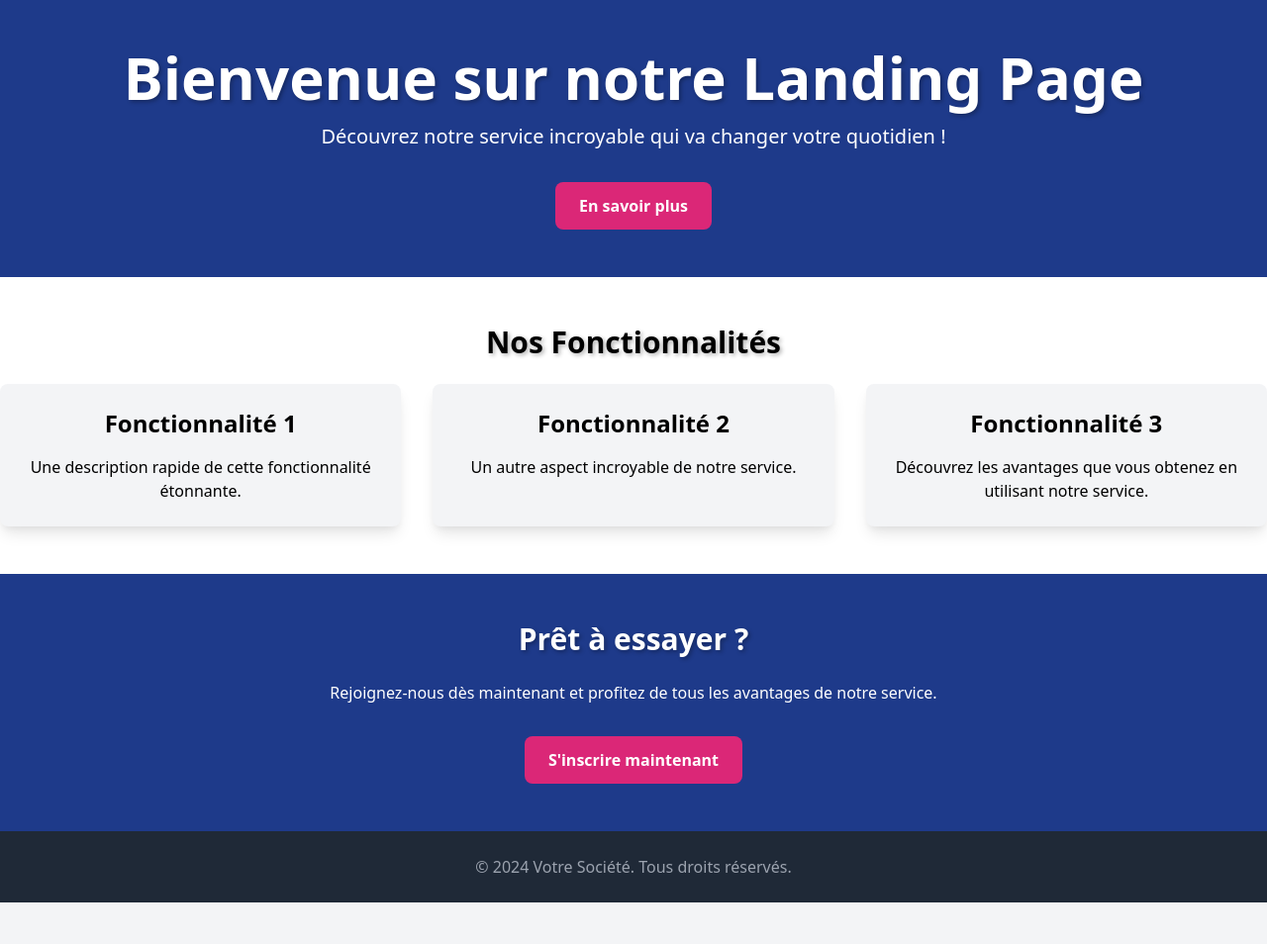
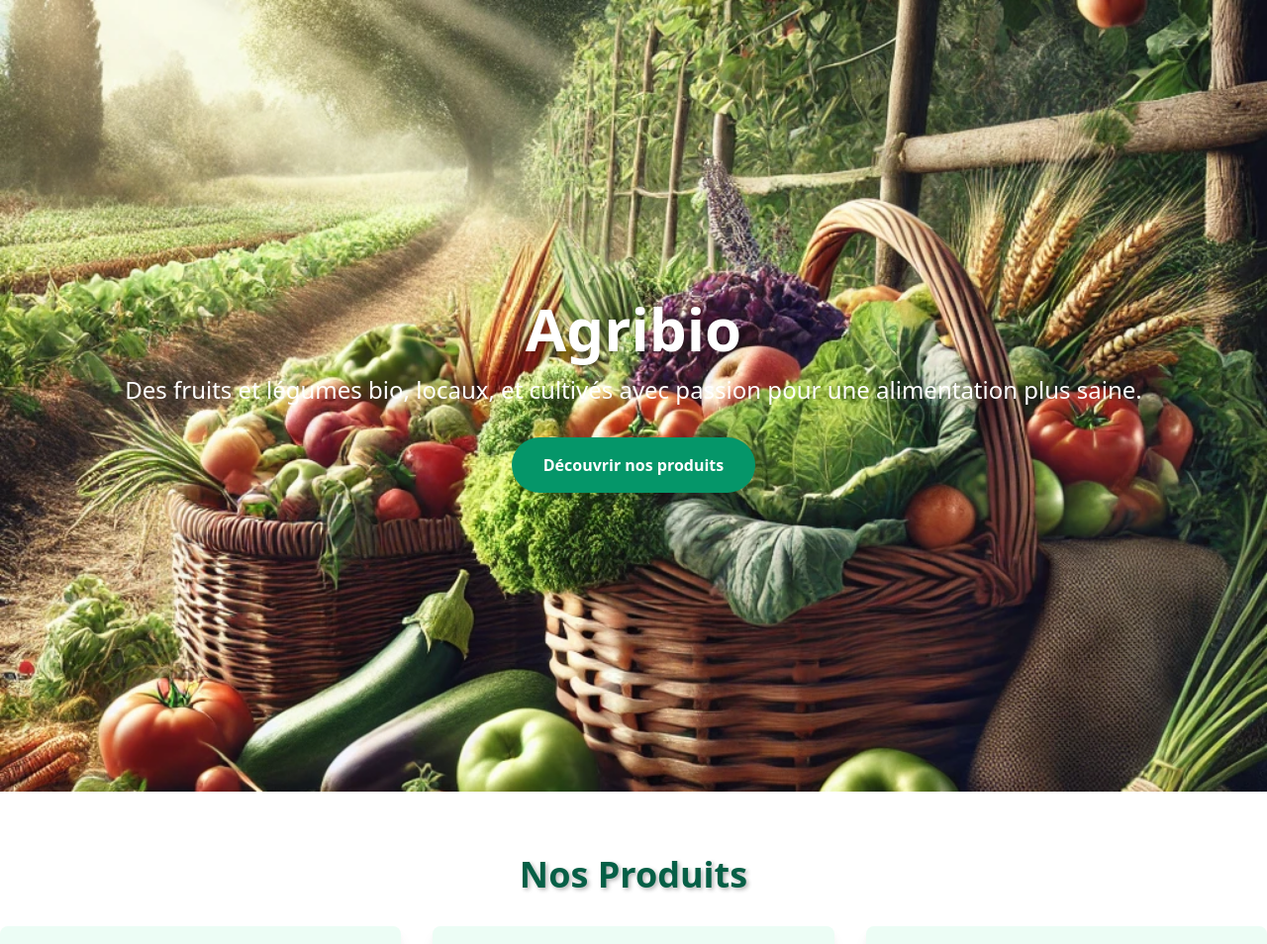
Before and after one commit to GabriellePagnard/Landing_Page_Agribio, a plain HTML site: page index.html in a window 1280 px wide. Shown: the top 954 px of the page at 99% size. Before the commit the page ends 912 px from the top, so only its background shows below. Drawn offline with nearby package versions, Linux system fonts and the light colour scheme.

Commit message:
Amélioration + ajout images

```diff
--- a/index.html
+++ b/index.html
@@ -4,61 +4,91 @@
 <head>
     <meta charset="UTF-8">
     <meta name="viewport" content="width=device-width, initial-scale=1.0">
-    <title>Landing Page</title>
+    <title>Agribio</title>
     <!-- Import Tailwind CSS -->
     <link href="https://cdn.jsdelivr.net/npm/tailwindcss@2.2.19/dist/tailwind.min.css" rel="stylesheet">
     <link rel="stylesheet" href="style.css">
 </head>
 
-<body class="bg-gray-100 font-sans leading-normal tracking-normal">
+<body class="bg-green-50 font-sans leading-normal tracking-normal">
 
-    <!-- Section d'en-tête -->
-    <header class="bg-blue-900 text-white">
-        <div class="container mx-auto flex flex-col items-center py-12">
-            <h1 class="text-4xl md:text-6xl font-bold mb-4">Bienvenue sur notre Landing Page</h1>
-            <p class="text-lg md:text-xl text-center mb-8">Découvrez notre service incroyable qui va changer votre quotidien !</p>
-            <a href="#features" class="bg-pink-600 hover:bg-pink-700 text-white font-bold py-3 px-6 rounded-lg">En savoir plus</a>
+    <!-- Section d'en-tête avec une image de fond naturelle -->
+    <header class="bg-cover bg-center h-screen text-white" style="background-image: url('ressources/home.jpg');">
+        <div class="container mx-auto flex flex-col items-center justify-center h-full">
+            <h1 class="text-5xl md:text-6xl font-bold mb-4 text-center">Agribio</h1>
+            <p class="text-lg md:text-2xl text-center mb-8">Des fruits  et légumes bio, locaux, et cultivés avec passion pour une alimentation plus saine.</p>
+            <a href="#products" class="bg-green-600 hover:bg-green-700 text-white font-bold py-4 px-8 rounded-full transition transform hover:scale-105">Découvrir nos produits</a>
         </div>
     </header>
 
-    <!-- Section des fonctionnalités -->
-    <section id="features" class="py-12 bg-white">
+    <!-- Section Présentation des produits -->
+    <section id="products" class="py-16 bg-white">
         <div class="container mx-auto text-center">
-            <h2 class="text-3xl font-bold mb-6">Nos Fonctionnalités</h2>
+            <h2 class="text-4xl font-bold mb-8 text-green-800">Nos Produits</h2>
             <div class="grid grid-cols-1 md:grid-cols-3 gap-8">
-                <div class="bg-gray-100 p-6 rounded-lg shadow-lg">
-                    <h3 class="text-2xl font-semibold mb-4">Fonctionnalité 1</h3>
-                    <p>Une description rapide de cette fonctionnalité étonnante.</p>
+                <div class="bg-green-50 p-6 rounded-lg shadow-lg transform hover:scale-105 transition">
+                    <img src="ressources/fruits.jpg" alt="Fruits Bio" class="rounded-lg mb-4">
+                    <h3 class="text-2xl font-semibold mb-2">Fruits Bio</h3>
+                    <p class="text-green-700">Des fruits de saison, frais et cultivés dans le respect de la nature.</p>
                 </div>
-                <div class="bg-gray-100 p-6 rounded-lg shadow-lg">
-                    <h3 class="text-2xl font-semibold mb-4">Fonctionnalité 2</h3>
-                    <p>Un autre aspect incroyable de notre service.</p>
+                <div class="bg-green-50 p-6 rounded-lg shadow-lg transform hover:scale-105 transition">
+                    <img src="ressources/legumes.jpg" alt="Légumes Bio" class="rounded-lg mb-4">
+                    <h3 class="text-2xl font-semibold mb-2">Légumes Bio</h3>
+                    <p class="text-green-700">Des légumes frais, gorgés de nutriments et de saveurs authentiques.</p>
                 </div>
-                <div class="bg-gray-100 p-6 rounded-lg shadow-lg">
-                    <h3 class="text-2xl font-semibold mb-4">Fonctionnalité 3</h3>
-                    <p>Découvrez les avantages que vous obtenez en utilisant notre service.</p>
+                <div class="bg-green-50 p-6 rounded-lg shadow-lg transform hover:scale-105 transition">
+                    <img src="ressources/producteur.jpg" alt="Direct du Producteur" class="rounded-lg mb-4">
+                    <h3 class="text-2xl font-semibold mb-2">Direct du Producteur</h3>
+                    <p class="text-green-700">Sans intermédiaires, directement de la ferme à votre table.</p>
                 </div>
             </div>
         </div>
     </section>
 
-    <!-- Section d'appel à l'action -->
-    <section class="py-12 bg-blue-900 text-white">
+    <!-- Section Appel à l'Action -->
+    <section class="py-16 bg-green-800 text-white">
         <div class="container mx-auto text-center">
-            <h2 class="text-3xl font-bold mb-6">Prêt à essayer ?</h2>
-            <p class="mb-8">Rejoignez-nous dès maintenant et profitez de tous les avantages de notre service.</p>
-            <button onclick="showMessage()" class="bg-pink-600 hover:bg-pink-700 text-white font-bold py-3 px-6 rounded-lg">S'inscrire maintenant</button>
+            <h2 class="text-3xl font-bold mb-4">Rejoignez notre communauté Bio</h2>
+            <p class="mb-8">Profitez de nos produits frais, naturels et engagés pour une meilleure santé.</p>
+            <button onclick="showAlert()" class="bg-yellow-500 hover:bg-yellow-600 text-gray-800 font-bold py-4 px-8 rounded-full transition transform hover:scale-105">S'inscrire Maintenant</button>
+        </div>
+    </section>
+
+    <!-- Section Témoignages -->
+    <section class="py-16 bg-white">
+        <div class="container mx-auto text-center">
+            <h2 class="text-4xl font-bold mb-8 text-green-800">Ce que disent nos clients</h2>
+            <div class="grid grid-cols-1 md:grid-cols-3 gap-8">
+                <div class="bg-green-50 p-6 rounded-lg shadow-lg">
+                    <p class="text-green-700 italic">"Des produits incroyablement frais et un goût incomparable. Je recommande vivement !"</p>
+                    <h4 class="font-semibold mt-4">- Marie</h4>
+                </div>
+                <div class="bg-green-50 p-6 rounded-lg shadow-lg">
+                    <p class="text-green-700 italic">"Enfin des fruits et légumes bio à un prix abordable, avec la garantie du circuit court."</p>
+                    <h4 class="font-semibold mt-4">- Jean</h4>
+                </div>
+                <div class="bg-green-50 p-6 rounded-lg shadow-lg">
+                    <p class="text-green-700 italic">"Le service client est excellent et la qualité des produits est exceptionnelle."</p>
+                    <h4 class="font-semibold mt-4">- Claire</h4>
+                </div>
+            </div>
         </div>
     </section>
 
     <!-- Section de pied de page -->
-    <footer class="bg-gray-800 text-gray-400 py-6">
+    <footer class="bg-green-900 text-green-200 py-8">
         <div class="container mx-auto text-center">
-            <p>&copy; 2024 Votre Société. Tous droits réservés.</p>
+            <p>&copy; 2024 Fruits & Légumes Bio. Tous droits réservés.</p>
+            <p class="mt-4"><a href="#" class="hover:underline">Politique de Confidentialité</a> | <a href="#" class="hover:underline">Mentions Légales</a></p>
         </div>
     </footer>
 
-    <!-- Inclusion du script JavaScript -->
+    <!-- Script JavaScript -->
+    <script>
+        function showAlert() {
+            alert("Merci pour votre inscription ! Nous vous contacterons très bientôt.");
+        }
+    </script>
     <script src="app.js"></script>
 </body>
 
--- a/style.css
+++ b/style.css
@@ -4,7 +4,7 @@ body {
 }
 
 header {
-    background: url('images/hero-background.jpg') no-repeat center center;
+    background: url('ressources/home.jpg') no-repeat center center;
     background-size: cover;
 }
 
```
Also changed, not shown: ressources/fruits.jpg (added), ressources/home.jpg (added), ressources/legumes.jpg (added), ressources/producteur.jpg (added).
